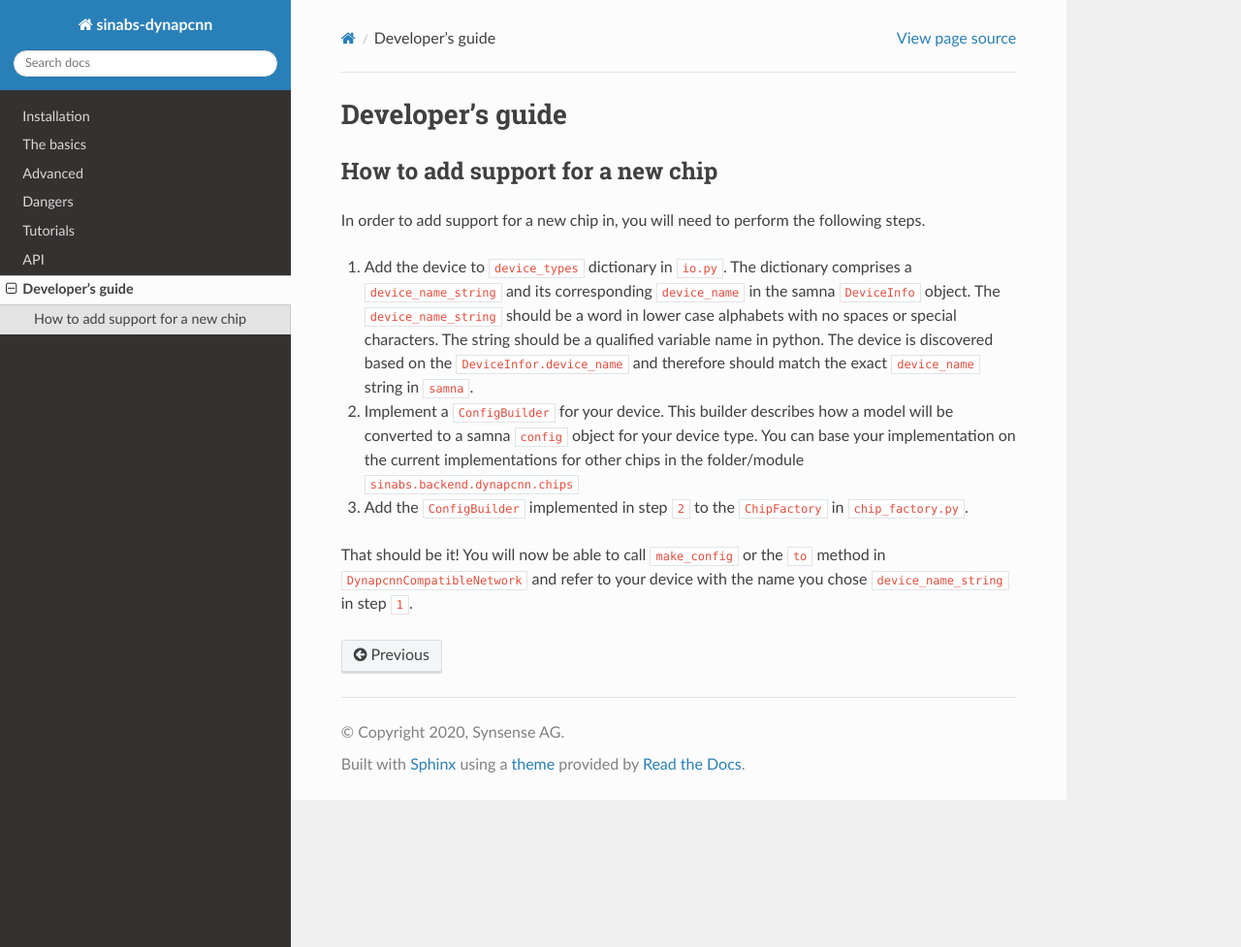
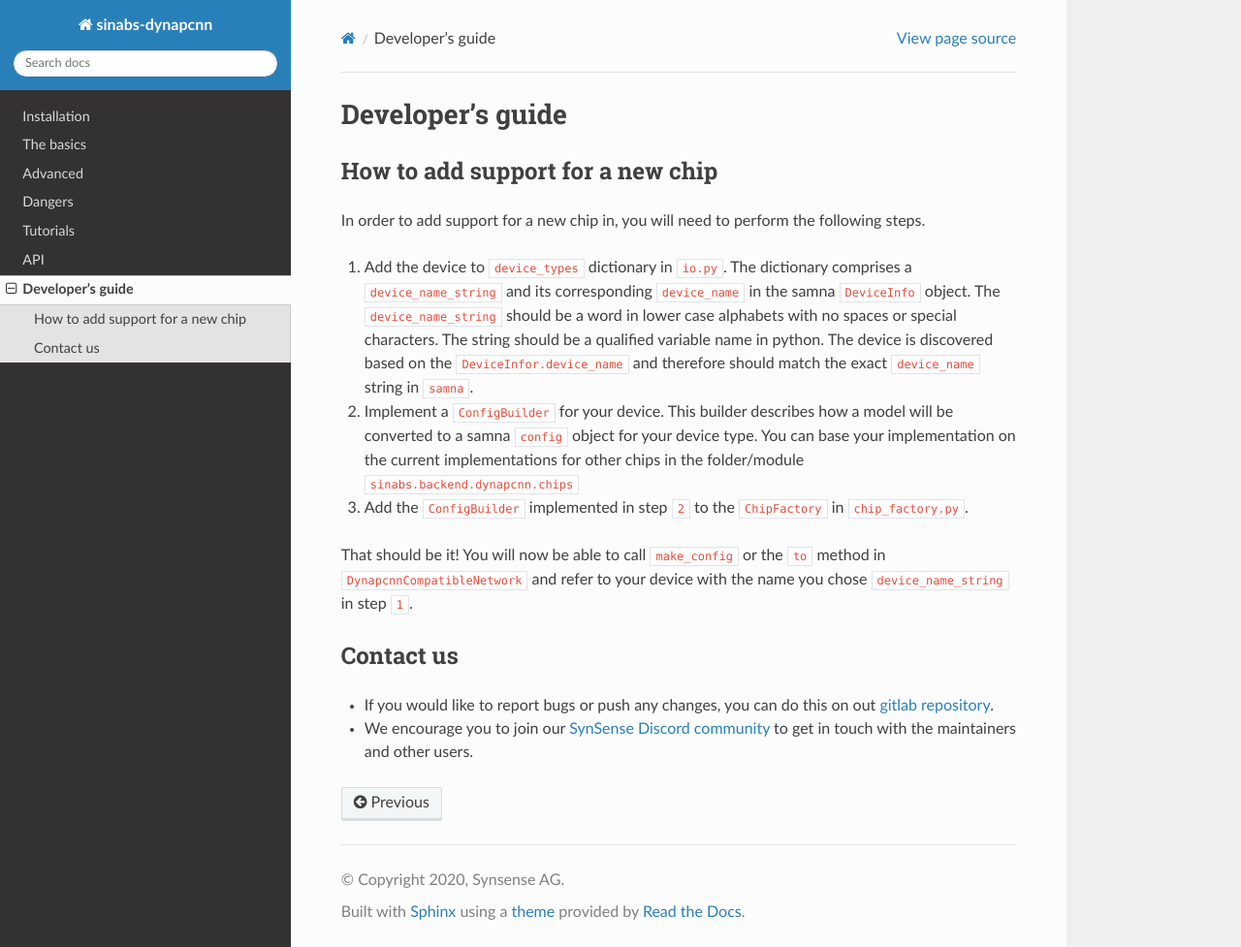
Before and after one commit to synsense/sinabs, a Sphinx documentation site: the page built from docs/source/development.md, in a window 1280 px wide and 977 px high. Shown: the whole window at 97% size. Built offline with Sphinx 7.4.7 and the Read the Docs theme 2.0.0, drawn with Linux system fonts in a browser that asks for light colours.

Commit message:
Added discord and documentation urls

```diff
--- a/docs/source/development.md
+++ b/docs/source/development.md
@@ -21,3 +21,10 @@ In order to add support for a new chip in, you will need to perform the followin
 That should be it!
 You will now be able to call `make_config` or the `to` method in `DynapcnnCompatibleNetwork`
 and refer to your device with the name you chose `device_name_string` in step `1`.
+
+
+Contact us
+----------
+
+- If you would like to report bugs or push any changes, you can do this on out [gitlab repository](https://gitlab.com/synsense/sinabs-dynapcnn).
+- We encourage you to join our [SynSense Discord community](https://discordapp.com/channels/852094154188259338/852094154188259342/852113196201934859) to get in touch with the maintainers and other users.
```
Also changed, not shown: README.md (+14 -2 lines), setup.cfg (+6 -5 lines).
